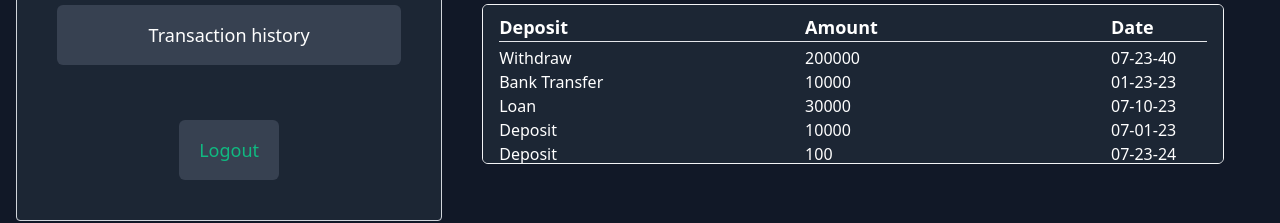
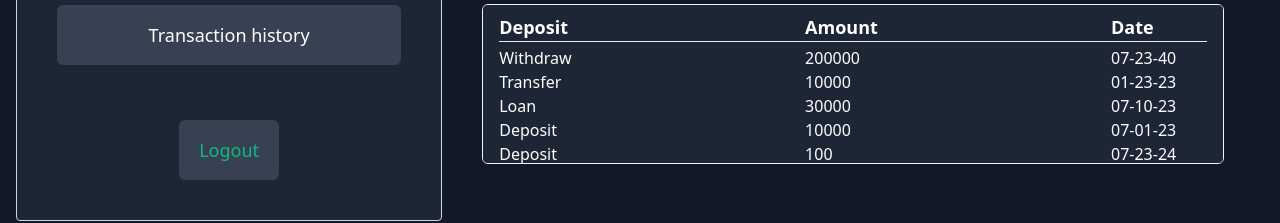
Before and after one commit to Pngtaq/Banking-app-2, a React (Vite) app: page /applayout in a window 1280 px wide. Shown: the part 563-786 px from the top of the page. Built offline with nearby package versions, Linux system fonts and the light colour scheme.

Commit message:
Refurbishing

```diff
--- a/src/components/UserAccountDetails.jsx
+++ b/src/components/UserAccountDetails.jsx
@@ -21,19 +21,19 @@ export default function UserAccountDetails() {
         <h1 className="text-7xl text-red-500">P3000</h1>
       </div>
       <div className="font-medium  col-span-2 bg-gray-800 rounded-md bg-clip-padding backdrop-filter backdrop-blur-sm bg-opacity-90 border border-gray-100 h-40 py-2 px-4 overflow-y-auto">
-        <div className="grid grid-flow-col grid-cols-[1fr,1fr,6rem] text-lg font-bold border-b-[1px]">
+        <div className="grid grid-flow-col grid-cols-[1fr,1fr,6rem] text-lg font-bold border-b-[1px] gap-4">
           <p>Deposit</p>
           <p>Amount</p>
           <p>Date</p>
         </div>
         <div className="pt-1">
-          <div className="grid grid-flow-col grid-cols-[1fr,1fr,6rem]">
+          <div className="grid grid-flow-col grid-cols-[1fr,1fr,6rem] ">
             <p>Withdraw</p>
             <p>200000</p>
             <p>07-23-40</p>
           </div>
           <div className="grid grid-flow-col grid-cols-[1fr,1fr,6rem]">
-            <p>Bank Transfer</p>
+            <p>Transfer</p>
             <p>10000</p>
             <p>01-23-23</p>
           </div>
@@ -53,7 +53,7 @@ export default function UserAccountDetails() {
             <p>07-23-24</p>
           </div>
           <div className="grid grid-flow-col grid-cols-[1fr,1fr,6rem]">
-            <p>Bank Transfer</p>
+            <p>Transfer</p>
             <p>1000</p>
             <p>07-23-23</p>
           </div>
```
